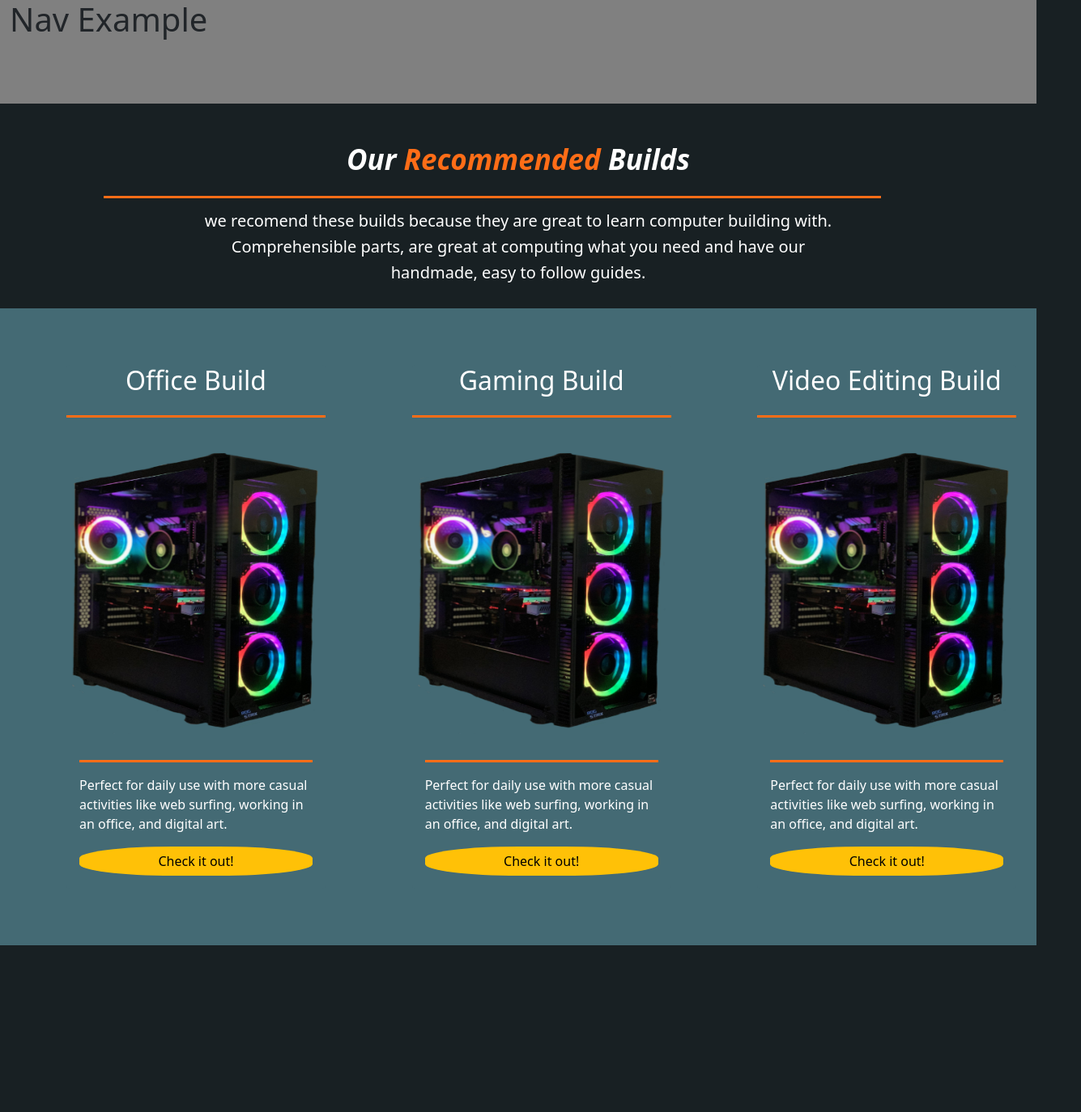
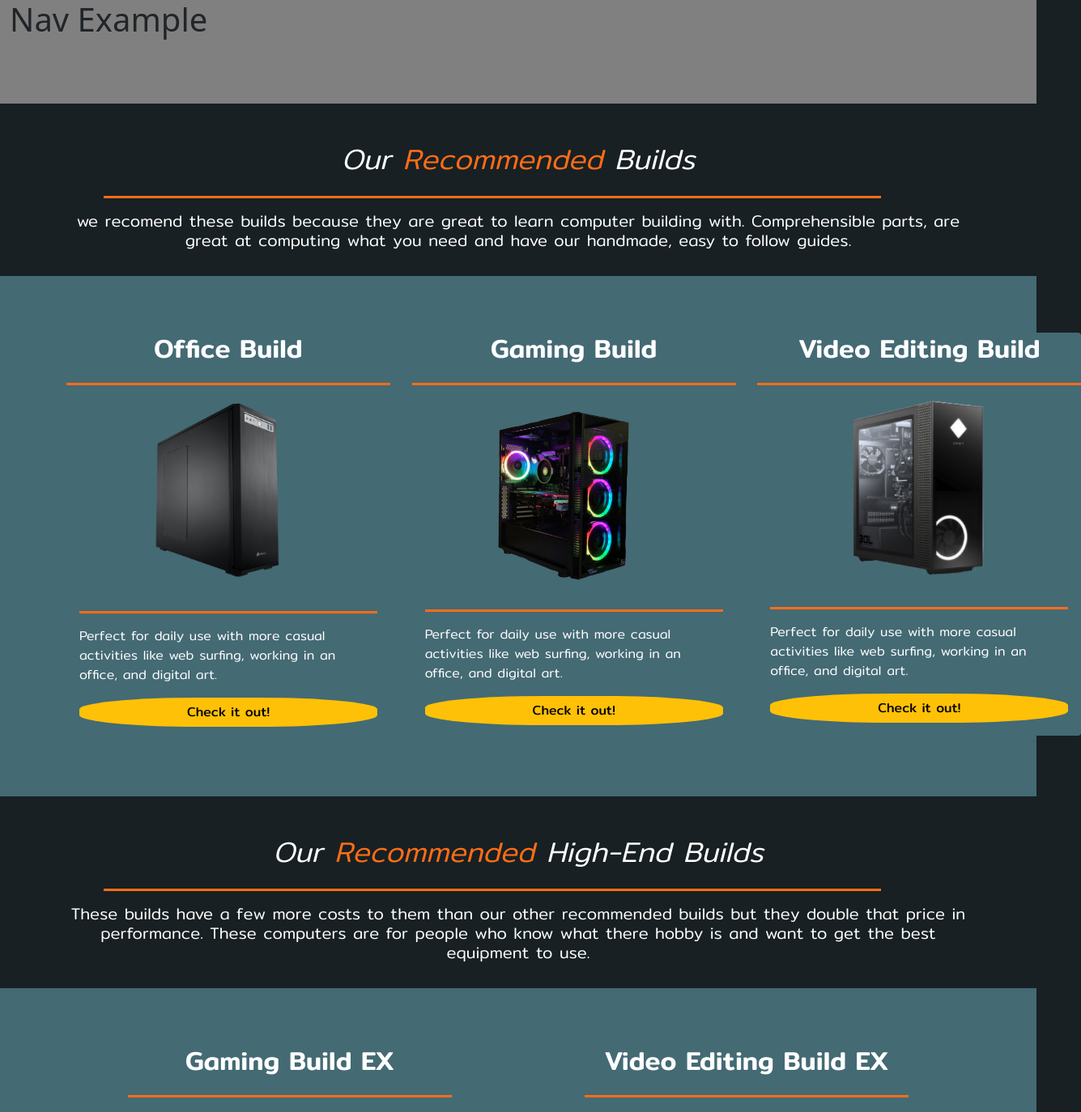
Before and after one commit to PlasmaWreck/PCPrometheus, an Angular app: page /recbuild in a window 1280 px wide. Shown: the top 1374 px of the page at 81% size, 1335 px wide, since content can reach past the window. Before the commit the page ends 1168 px from the top, so only its background shows below. Built offline with nearby package versions, Linux system fonts and the light colour scheme.

Commit message:
updates to rec build page

```diff
--- a/src/app/pages/recbuild/recbuild.component.css
+++ b/src/app/pages/recbuild/recbuild.component.css
@@ -11,3 +11,7 @@
     border: 70px solid transparent;
     background-clip:padding-box;
   }
+
+ .stylestart{
+      font-family: 'Mitr', sans-serif;
+    }
--- a/src/app/pages/recbuild/recbuild.component.html
+++ b/src/app/pages/recbuild/recbuild.component.html
@@ -1,9 +1,10 @@
+<div class="stylestart">
     <div class="container d-flex justify-content-center mt-5">
         <div class="row">
             <div class="col">
-            <h1 style="font-size:35px; color:#ffffff; font-weight:bold; font-style:italic;">
+                <h1 style="font-size:35px; color:#ffffff; font-weight:300; font-style:italic;">
                     Our
-                <span style="color: #FF6D17">Recommended</span>
+                    <span style="color: #FF6D17; font-weight: 300;">Recommended</span>
                     Builds
                 </h1>
             </div>
@@ -15,54 +16,53 @@
     <div class="container">
         <div class="row">
             <div class="col">
-            <h2 style="color:#ffffff; font-size: 20px; display: flex; justify-content: center;"> we recomend these
-                builds because they are great to learn computer building with.</h2>
-            <h2 style="color:#ffffff; font-size: 20px; display: flex; justify-content: center;"> Comprehensible parts,
-                are great at computing what you need and have our</h2>
-            <h2 style="color:#ffffff; font-size: 20px; display: flex; justify-content: center;"> handmade, easy to
+                <h2 style="color:#ffffff; font-size: 20px; font-weight: 300; display: flex; text-align: center;"> we recomend these
+                    builds because they are great to learn computer building with. Comprehensible parts,
+                    are great at computing what you need and have our handmade, easy to
                     follow guides.</h2>
+
             </div>
         </div>
     </div>
 
     <div class="container-fluid mt-4 secondary d-flex justify-content-center ">
         <div class="row">
-        <div class="col-4 box">
-            <div class="card" style="width: 20rem; background-color: #446A74; border: none;">
+            <div class="col-lg-4 col-sm-12 box">
+                <div class="card" style="width: 25rem; background-color: #446A74; border: none;">
                     <h2 class="card-title d-flex justify-content-center" style="color:#ffffff">Office Build</h2>
                     <hr style="color:#FF6D17; height: 3px; opacity: 100%; width:100%;">
-                <img src="../../../assets/images/Case.png" style="height: 375px" alt="...">
+                    <img src="../../../assets/images/SleeperPC.png" style="max-width: 181px; margin-left: 100px;"  alt="...">
                     <div class="card-body">
                         <hr style="color:#FF6D17; height: 3px; opacity: 100%; width:100%;">
-                    <p class="card-text" style="color:#ffffff">Perfect for daily use with more casual activities like
+                        <p class="card-text" style="color:#ffffff; font-weight: 300;">Perfect for daily use with more casual activities like
                             web surfing, working in an office, and digital art.</p>
                         <a href="#" class="btn btn-warning orangebtn d-flex justify-content-center"
                             style="border: #FF6D17 ;">Check it out!</a>
                     </div>
                 </div>
             </div>
-        <div class="col-4 box">
-            <div class="card" style="width: 20rem; background-color: #446A74; border: none;">
-                <h2 class="card-title d-flex justify-content-center" style="color:#ffffff">Gaming Build</h2>
+            <div class="col-lg-4 col-sm-12 box">
+                <div class="card" style="width: 25rem; background-color: #446A74; border: none;">
+                    <h2 class="card-title d-flex justify-content-center" style="color:#ffffff; ;">Gaming Build</h2>
                     <hr style="color:#FF6D17; height: 3px; opacity: 100%; width:100%;">
-                <img src="../../../assets/images/Case.png" style="height: 375px" alt="...">
+                    <img src="../../../assets/images/Case.png" style="max-width: 171px; margin-left: 102px;"  alt="...">
                     <div class="card-body">
                         <hr style="color:#FF6D17; height: 3px; opacity: 100%; width:100%;">
-                    <p class="card-text" style="color:#ffffff">Perfect for daily use with more casual activities like
+                        <p class="card-text" style="color:#ffffff; font-weight: 300;">Perfect for daily use with more casual activities like
                             web surfing, working in an office, and digital art.</p>
                         <a href="#" class="btn btn-warning orangebtn d-flex justify-content-center"
                             style="border: #FF6D17 ;">Check it out!</a>
                     </div>
                 </div>
             </div>
-        <div class="col-4 box">
-            <div class="card" style="width: 20rem; background-color: #446A74; border: none;">
-                <h2 class="card-title d-flex justify-content-center" style="color:#ffffff">Video Editing Build</h2>
+            <div class="col-lg-4 col-sm-12 box">
+                <div class="card" style="width: 25rem; background-color: #446A74; border: none;">
+                    <h2 class="card-title d-flex justify-content-center" style="color:#ffffff; ">Video Editing Build</h2>
                     <hr style="color:#FF6D17; height: 3px; opacity: 100%; width:100%;">
-                <img src="../../../assets/images/Case.png" style="height: 375px" alt="...">
+                    <img src="../../../assets/images/ModestPC.png"  alt="...">
                     <div class="card-body">
                         <hr style="color:#FF6D17; height: 3px; opacity: 100%; width:100%;">
-                    <p class="card-text" style="color:#ffffff">Perfect for daily use with more casual activities like
+                        <p class="card-text" style="color:#ffffff; font-weight: 300;">Perfect for daily use with more casual activities like
                             web surfing, working in an office, and digital art.</p>
                         <a href="#" class="btn btn-warning orangebtn d-flex justify-content-center"
                             style="border: #FF6D17 ;">Check it out!</a>
@@ -71,3 +71,61 @@
             </div>
         </div>
     </div>
+
+    <div class="container d-flex justify-content-center mt-5">
+        <div class="row">
+            <div class="col">
+                <h1 style="font-size:35px; ; color:#ffffff; font-weight:300; font-style:italic;">
+                    Our
+                    <span style="color: #FF6D17; font-weight: 300;">Recommended</span>
+                    High-End Builds
+                </h1>
+            </div>
+        </div>
+    </div>
+
+    <hr style="color:#FF6D17; height: 3px; opacity: 100%; width:75%; margin-left: 10%;">
+
+    <div class="container">
+        <div class="row">
+            <div class="col">
+                <h2 style="color:#ffffff; font-weight: 300; font-size: 20px; display: flex; text-align: center;"> These builds have a few more costs to them than our other recommended builds but they double that price in performance. These computers are for people who know what there hobby is and want to get the best equipment to use. </h2>
+
+            </div>
+        </div>
+    </div>
+
+    <div class="container-fluid mt-4 secondary d-flex justify-content-center ">
+        <div class="row">
+            <div class="col-lg-6 col-sm-12 box">
+                <div class="card" style="width: 25rem; background-color: #446A74; border: none;">
+                    <h2 class="card-title d-flex justify-content-center" style="color:#ffffff;">Gaming Build EX</h2>
+                    <hr style="color:#FF6D17; height: 3px; opacity: 100%; width:100%;">
+                    <img src="../../../assets/images/Case.png" style="max-width: 171px; margin-left: 102px;"  alt="...">
+                    <div class="card-body">
+                        <hr style="color:#FF6D17; height: 3px; opacity: 100%; width:100%;">
+                        <p class="card-text" style="color:#ffffff; font-weight: 300;">Perfect for daily use with more casual activities like
+                            web surfing, working in an office, and digital art.</p>
+                        <a href="#" class="btn btn-warning orangebtn d-flex justify-content-center"
+                            style="border: #FF6D17 ;">Check it out!</a>
+                    </div>
+                </div>
+            </div>
+            <div class="col-lg-6 col-sm-12 box">
+                <div class="card" style="width: 25rem; background-color: #446A74; border: none;">
+                    <h2 class="card-title d-flex justify-content-center" style="color:#ffffff;">Video Editing Build EX</h2>
+                    <hr style="color:#FF6D17; height: 3px; opacity: 100%; width:100%;">
+                    <img src="../../../assets/images/ModestPC.png"  alt="...">
+                    <div class="card-body">
+                        <hr style="color:#FF6D17; height: 3px; opacity: 100%; width:100%;">
+                        <p class="card-text" style="color:#ffffff;font-weight: 300;">Perfect for daily use with more casual activities like
+                            web surfing, working in an office, and digital art.</p>
+                        <a href="#" class="btn btn-warning orangebtn d-flex justify-content-center"
+                            style="border: #FF6D17 ;">Check it out!</a>
+                    </div>
+                </div>
+            </div>
+
+        </div>
+    </div>
+</div>
```
Also changed, not shown: src/assets/images/ModestPC.png (added), src/assets/images/SleeperPC.png (added). Lines whose indentation alone changed are shown as unchanged.
